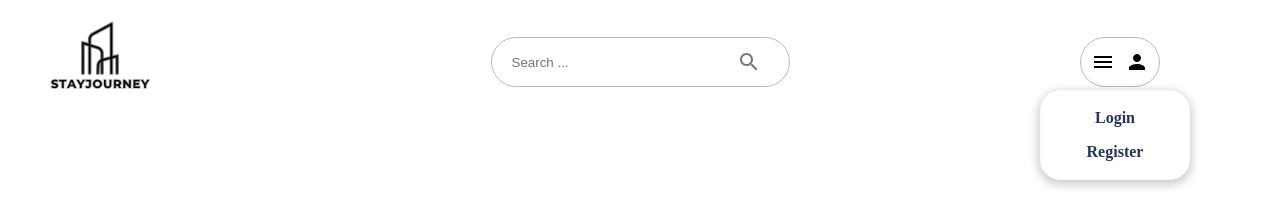
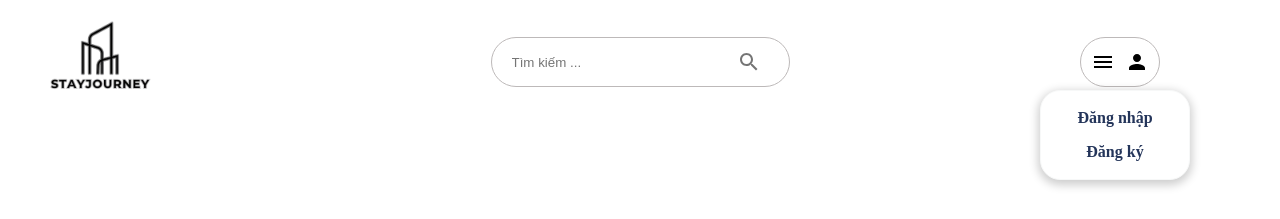
Before and after one commit to nhatquangpx/Hotel-booking-system, a React (Create React App) app in the folder client/: page / in a window 1280 px wide. Both pictures are taken after a click on the button 1120 px from the left and 62 px from the top of the page. Shown: the top 219 px of the page. Built offline with nearby package versions, Linux system fonts and the light colour scheme.

Commit message:
Update Navbar.0.1

```diff
--- a/client/src/components/Navbar.jsx
+++ b/client/src/components/Navbar.jsx
@@ -22,7 +22,7 @@ export const Navbar = () => {
         <img src="/assets/logo_black.png" alt="logo" />
       </a>
       <div className='navbar_search'>
-        <input type="text" placeholder='Search ...' />
+        <input type="text" placeholder='Tìm kiếm ...' />
         <IconButton>
           <Search sx={{ color: variables.pinkred }} />
         </IconButton>
@@ -47,16 +47,16 @@ export const Navbar = () => {
 
         {dropdownMenu && !user && (
           <div className="navbar_right_accountmenu">
-            <Link to="/login">Login</Link>
-            <Link to="/register">Register</Link>
+            <Link to="/login">Đăng nhập</Link>
+            <Link to="/register">Đăng ký</Link>
           </div>
         )}
 
         {dropdownMenu && user && (
           <div className="navbar_right_accountmenu">
-            <Link to={`/${user._id}/trips`}>Trip List</Link>
-            <Link to={`/${user._id}/properties`}>Property List</Link>
-            <Link to="/login" onClick={() => dispatch(setLogout())}>Log Out</Link>
+            <Link to={`/${user._id}/booking`}>Danh sách đặt phòng</Link>
+            <Link to={`/${user._id}/properties`}>Thông tin cá nhân</Link>
+            <Link to="/login" onClick={() => dispatch(setLogout())}>Đăng xuất</Link>
           </div>
         )}
 
```
